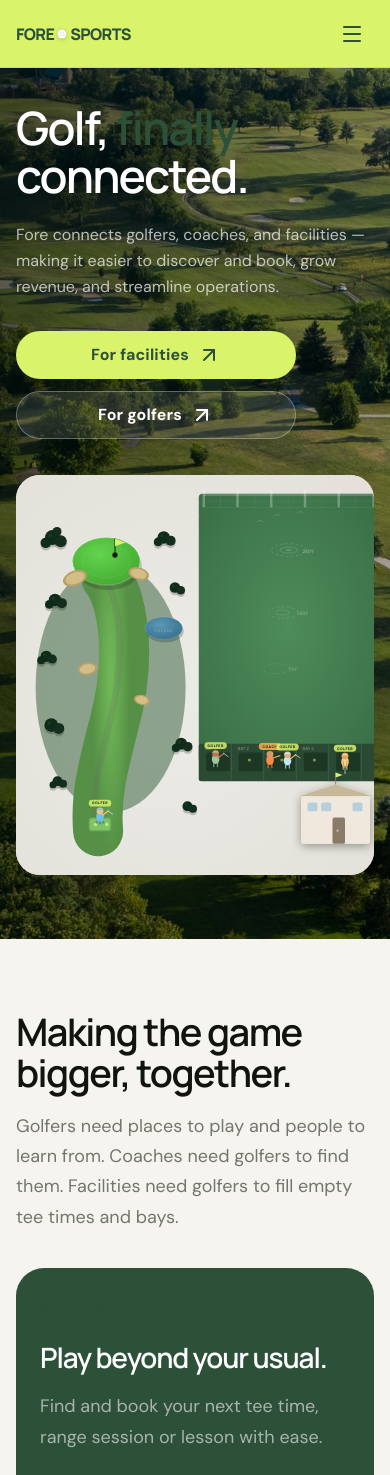
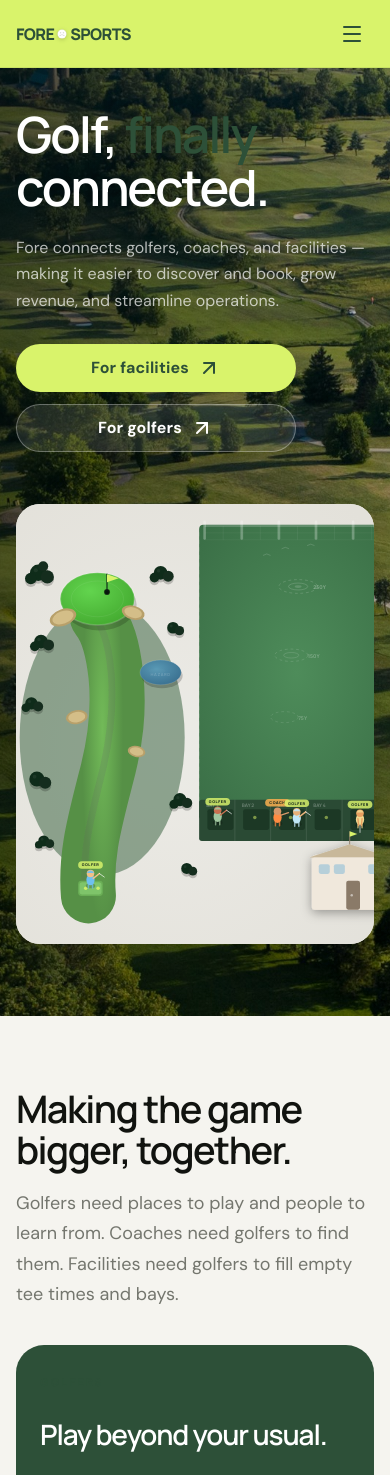
Before and after one commit to Savvvv4/fore-website, a React (Vite) app: page / in a window 390 px wide. Shown: the top 1475 px of the page. Built offline with nearby package versions, Linux system fonts and the light colour scheme.

Commit message:
Restore original mobile hero styling

```diff
--- a/src/styles.css
+++ b/src/styles.css
@@ -1215,13 +1215,13 @@ a { color: inherit; }
   }
   .nav-links.open a { padding: 14px 12px; font-size: 15px; }
 
-  .hero { padding-top: 104px; padding-bottom: 64px; gap: 36px; }
+  .hero { padding-top: 108px; padding-bottom: 72px; }
   .hero-background-image { object-position: 60% 30%; }
-  .hero h1, .page-hero h1 { font-size: 46px; letter-spacing: -.04em; line-height: 1.04; }
+  .hero h1, .page-hero h1 { font-size: 50px; letter-spacing: -.04em; }
   .hero-copy > p { font-size: 16px; margin: 22px 0 30px; }
   .button-row { flex-direction: column; align-items: stretch; gap: 12px; }
   .button-row .button { width: min(100%, 280px); }
-  .hero-visual { height: 400px; border-radius: 24px; }
+  .hero-visual { height: 440px; border-radius: 24px; }
   .floating-card.availability { right: 16px; bottom: 24px; width: 280px; }
   .player { left: 16px; bottom: 44px; }
   .hero-chip { top: 56px; right: 16px; }
```
